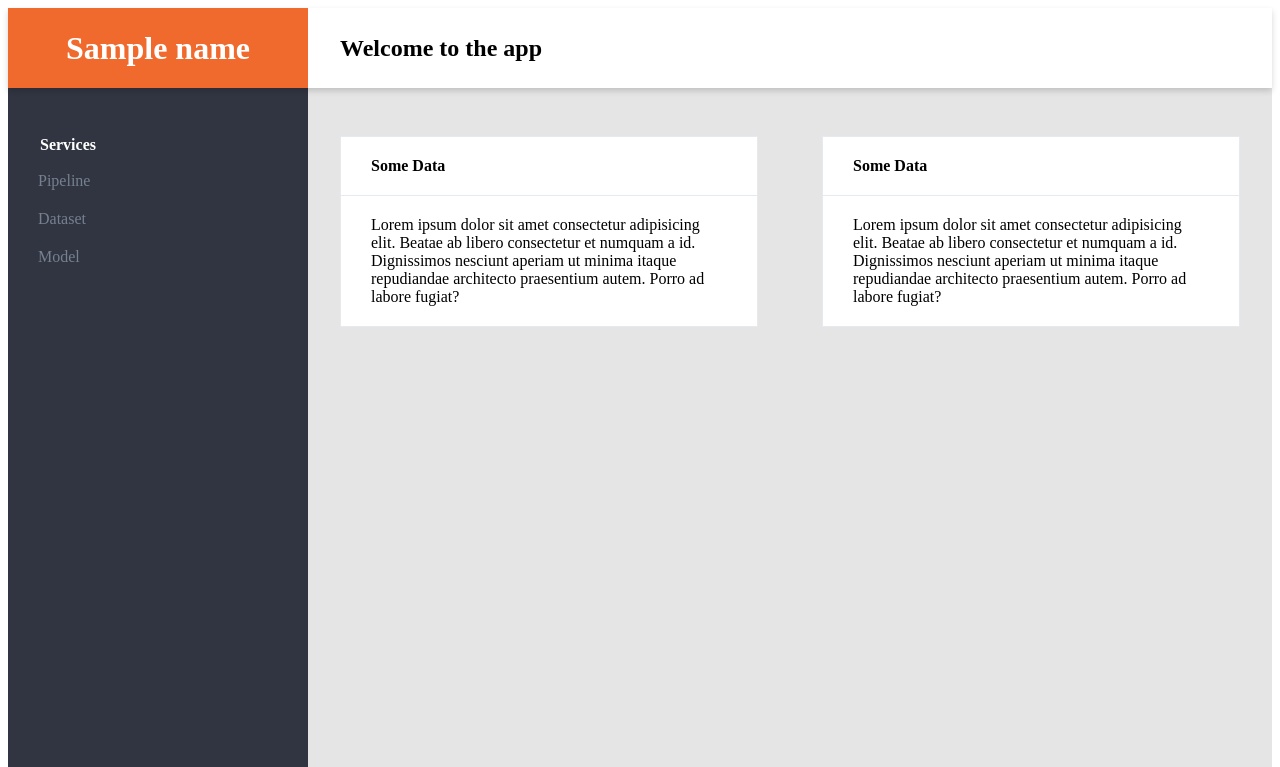
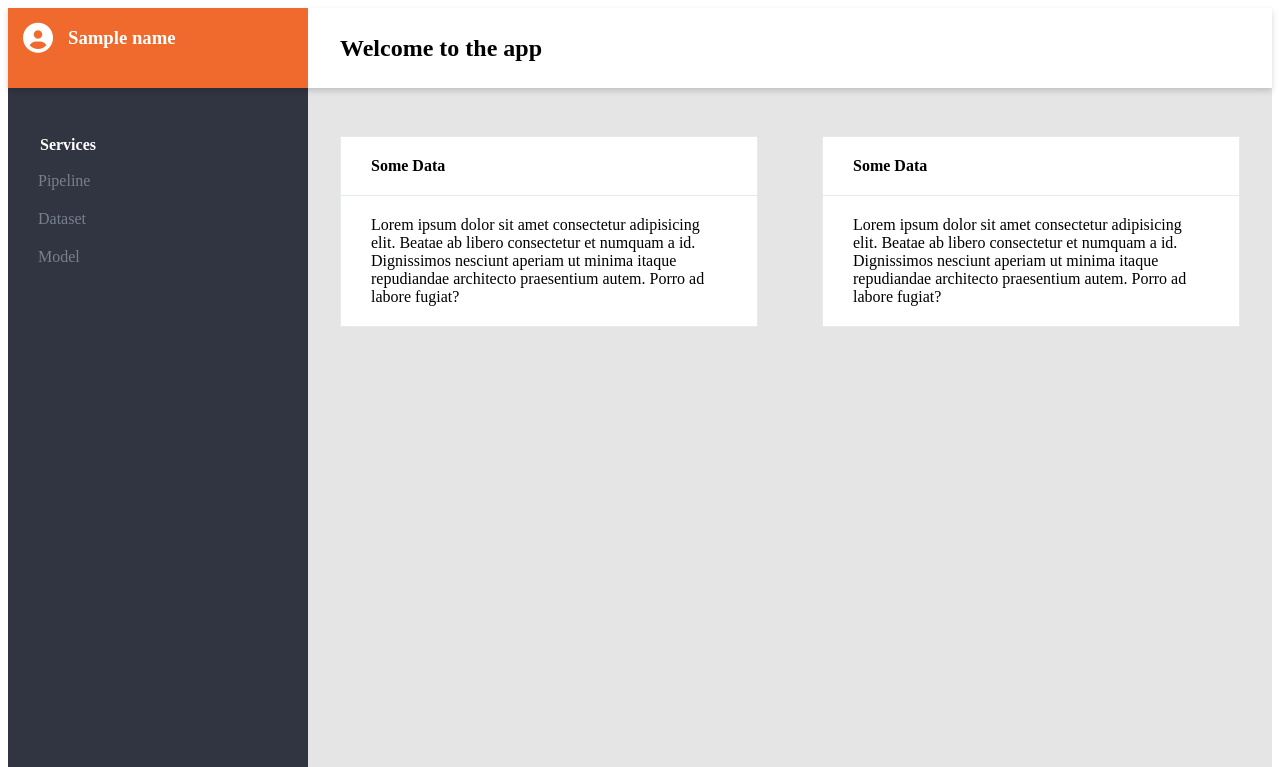
Before and after one commit to pratiksha1804/hgapp-aws, a Flask app: template templates/blog.html in a window 1280 px wide. Shown: the top 767 px of the page. Run offline with Flask 2, Linux system fonts and the light colour scheme; the template is opened without the code that fills it: most values are stand-ins (such as "Sample title", 1, 10 or a date in 2020); parts of the project's set-up code (start-up, migrations or seed data) failed here and were passed over; some libraries are stand-ins or nearby versions.

Commit message:
added user icon on ui

```diff
--- a/templates/blog.html
+++ b/templates/blog.html
@@ -1,9 +1,11 @@
 <!DOCTYPE html>
 <html lang="en">
 <head>
-<title>CSS Template</title>
+<title>Web App</title>
 <meta charset="utf-8">
 <meta name="viewport" content="width=device-width, initial-scale=1">
+    <meta name='viewport' content='width=device-width, initial-scale=1'>
+<script src='https://kit.fontawesome.com/a076d05399.js' crossorigin='anonymous'></script>
 <style>
   :root {
 	 --bg-color: #e5e5e5;
@@ -117,7 +119,7 @@
 	 display: flex;
 	 flex: 0 0 300px;
 	 height: 80px;
-	 justify-content: center;
+<!--	 justify-content: center;-->
 	 align-items: center;
 	 position: relative;
 	 margin: 0;
@@ -125,6 +127,11 @@
 	 background-color: var(--bcn-orange);
 	 font-size: 1rem;
 }
+.imglogo{
+    height:30%;
+    width:10%;
+}
+
  .logo h1 {
 	 margin: 0;
 }
@@ -202,7 +209,10 @@
 <div class="admin">
     <header class="admin__header">
         <a href="#" class="logo">
-            <h1>{{name}}</h1>
+            <div style="padding:5%">
+                <i class='fas fa-user-circle' style='font-size:30px'></i>
+            </div>
+            <h3>{{name}}</h3>
         </a>
         <div class="toolbar">
 
```
Also changed, not shown: templates/user.png (added).
